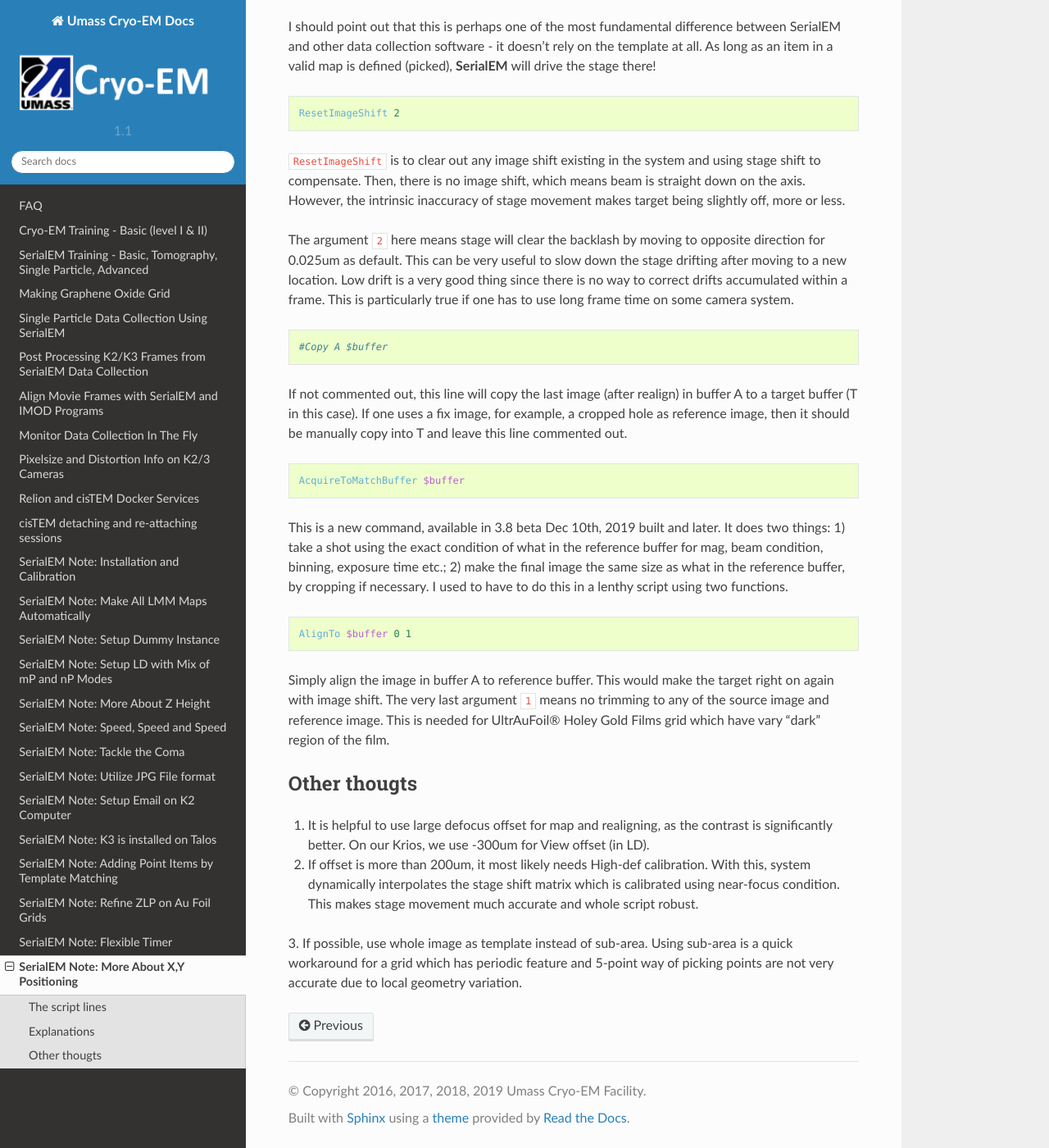
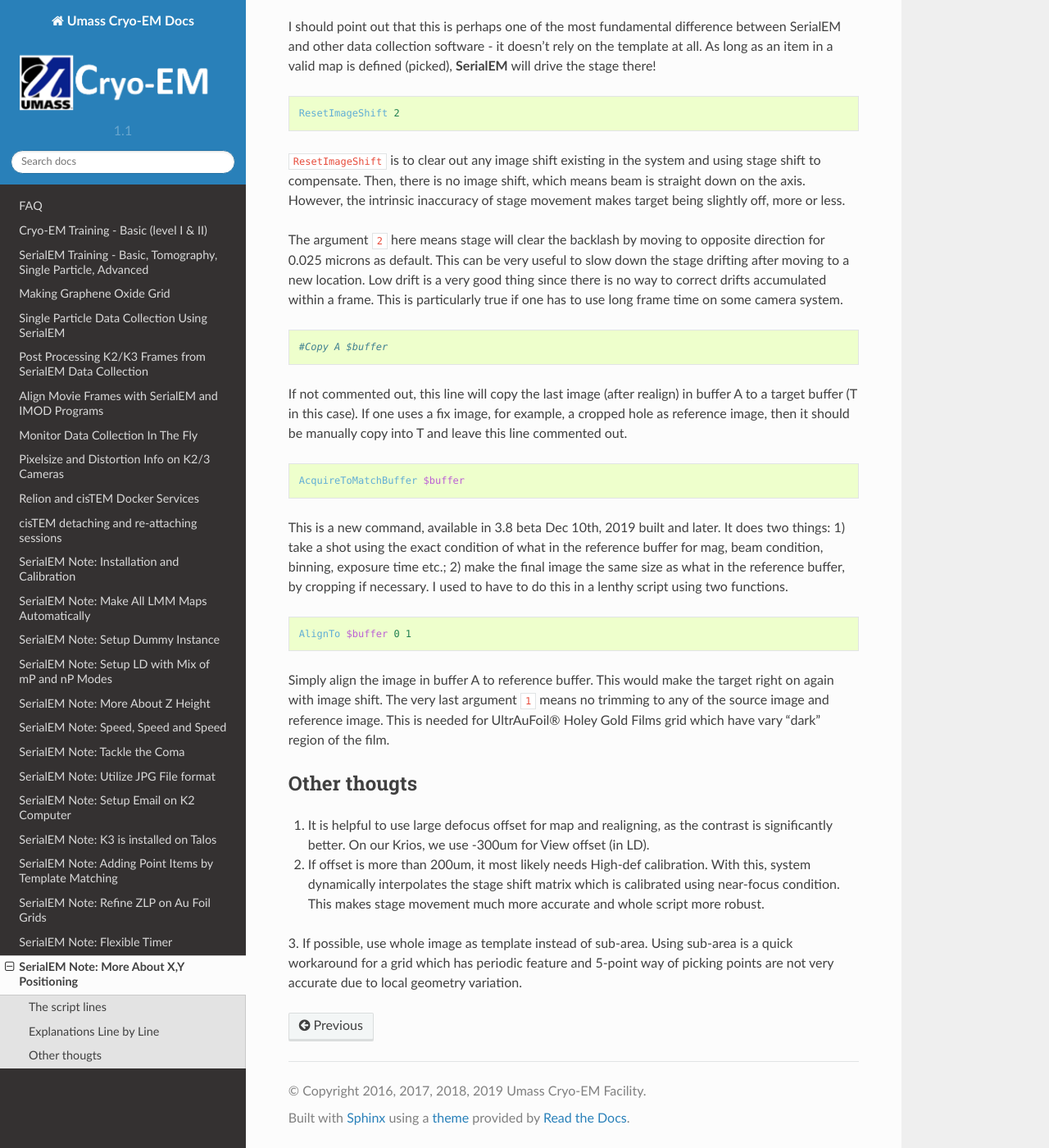
Before and after one commit to xuchen66/sphinx-emdocs, a Sphinx documentation site: the page built from source/serialem-note-more-about-XY-position.rst, in a window 1280 px wide and 1400 px high, scrolled down 1253 px. Shown: the whole window at 82% size. Built offline with Sphinx 7.4.7 and the Read the Docs theme 2.0.0, drawn with Linux system fonts in a browser that asks for light colours; pages that are not in the unit, such as notebooks, are missing from menus; some of the changed text lies outside the part shown.

Commit message:
Update serialem-note-more-about-XY-position.rst

```diff
--- a/source/serialem-note-more-about-XY-position.rst
+++ b/source/serialem-note-more-about-XY-position.rst
@@ -37,8 +37,8 @@
 
 .. _explain:
 
-Explanations
-------------
+Explanations Line by Line
+-------------------------
 
 .. code-block:: ruby
 
@@ -53,7 +53,7 @@
 
 ``RealignToNavItem`` is one of the most important routine in **SerialEM**, in my opinion. It will bring the specimen stage to
 a valid map item. It typically uses combination of stage shift and image shift to get the job done. ``0`` here means to stays
-in the conditions from which the map was created. For example, the map was generated using LD View, and the scope currently is at LD **R**,the scope will switch to the View mag, beam intensity etc.. After *realign* is done, it stays in View mag. Argument ``1`` will bring scope back to **R**, after routine finishes.
+in the conditions from which the map was created. For example, the map was generated using LD **View**, and the scope currently is at LD **R**,the scope will switch to the View mag, beam intensity etc.. After *realign* is done, it stays in View mag. Argument ``1`` will bring scope back to **R**, after routine finishes.
 
 This command line will bring the specimen to the picked item position, with some image shift in the last image of the routine takes, in buffer A.
 
@@ -67,8 +67,7 @@
 ``ResetImageShift`` is to clear out any image shift existing in the system and using stage shift to compensate. Then, there is no image shift, which means beam is straight down on the axis. However, the intrinsic inaccuracy of stage movement makes
 target being slightly off, more or less.
 
-The argument ``2`` here means stage will clear the backlash by moving to opposite direction for 0.025um as default. This can
-be very useful to slow down the stage drifting after moving to a new location. Low drift is a very good thing since there is no way to correct drifts accumulated within a frame. This is particularly true if one has to use long frame time on some camera system.
+The argument ``2`` here means stage will clear the backlash by moving to opposite direction for 0.025 microns as default. This can be very useful to slow down the stage drifting after moving to a new location. Low drift is a very good thing since there is no way to correct drifts accumulated within a frame. This is particularly true if one has to use long frame time on some camera system.
 
 .. code-block:: ruby
 
@@ -99,7 +98,7 @@
 
 1. It is helpful to use large defocus offset for map and realigning, as the contrast is significantly better. On our Krios, we use -300um for View offset (in LD).
 
-2. If offset is more than 200um, it most likely needs High-def calibration. With this, system dynamically interpolates the stage shift matrix which is calibrated using near-focus condition. This makes stage movement much accurate and whole script robust.
+2. If offset is more than 200um, it most likely needs High-def calibration. With this, system dynamically interpolates the stage shift matrix which is calibrated using near-focus condition. This makes stage movement much more accurate and whole script more robust.
 
 3. If possible, use whole image as template instead of sub-area. Using sub-area is a quick workaround for a grid which has
 periodic feature and 5-point way of picking points are not very accurate due to local geometry variation.
```
